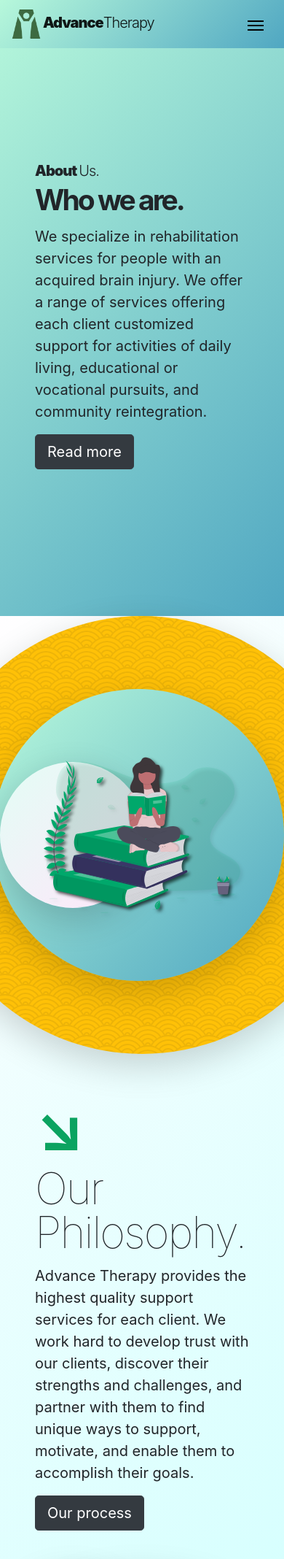
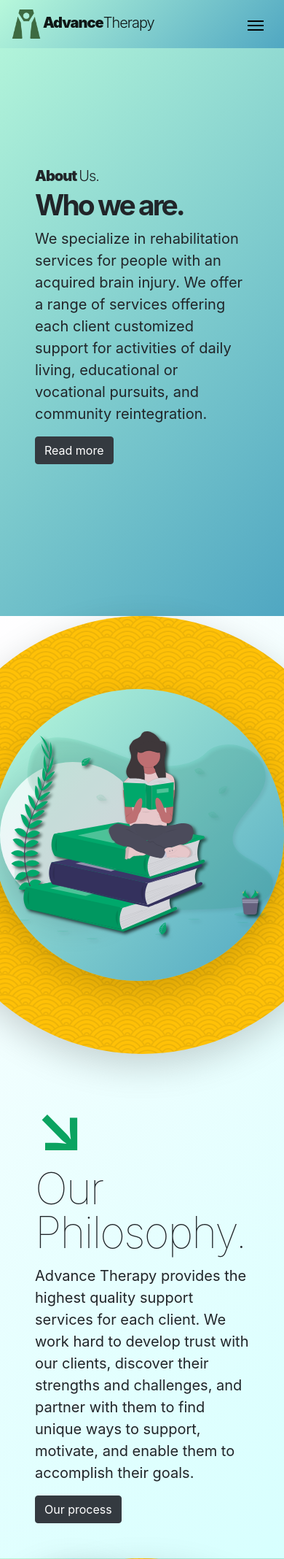
Before and after one commit to masonmedia/advance-therapy-2.0, a PHP site: page /about.php in a window 390 px wide. Shown: the top 2136 px of the page at 73% size. Run offline with PHP 8.4, Linux system fonts and the light colour scheme; data that the repository does not hold is empty; some libraries are stand-ins or nearby versions.

Commit message:
Reduced button size to btn, reduced page_title bottom margin and padding, reduced AOS animation offset

```diff
--- a/about.php
+++ b/about.php
@@ -16,6 +16,9 @@ include './includes/header.php'; ?>
       $btnLink = "#philosophy";
       $btnClass = "btn-dark";
       $btnText = "Read more";
+      $btn2Link = "";
+      $btn2Class = "d-none";
+      $btn2Text = "";
       include './includes/text_banner_component.php';
     ?>
     <!-- image -->
--- a/dist/css/images.css
+++ b/dist/css/images.css
@@ -49,6 +49,10 @@ img:not(.nav-logo) {
 }
 
 @media (max-width: 601px) {
+  .img-banner,
+  .img-standard {
+    width: 100%;
+  }
   .img-center-component {
     width: 100%;
   }
--- a/dist/css/index.css
+++ b/dist/css/index.css
@@ -524,6 +524,10 @@ img:not(.nav-logo) {
 }
 
 @media (max-width: 601px) {
+  .img-banner,
+  .img-standard {
+    width: 100%;
+  }
   .img-center-component {
     width: 100%;
   }
--- a/includes/button.php
+++ b/includes/button.php
@@ -1,5 +1,14 @@
-<a href="<?php echo $btnLink; ?>" data-scroll data-aos="zoom-in" data-aos-offset="20">
-    <button class="btn btn-lg <?php echo $btnClass; ?>">
-        <?php echo $btnText; ?>
-    </button>
-</a>
+<div class="d-inline-block">
+    <!-- btn1 -->
+    <a href="<?php echo $btnLink; ?>" data-scroll data-aos="zoom-in" data-aos-offset="20">
+        <button class="btn <?php echo $btnClass; ?>">
+            <?php echo $btnText; ?>
+        </button>
+    </a>
+    <!-- btn2 optional -->
+    <a href="<?php echo $btn2Link; ?>" data-scroll data-aos="zoom-in" data-aos-offset="20">
+        <button class="<?php echo $btn2Class; ?>">
+            <?php echo $btn2Text; ?>
+        </button>
+    </a>
+</div>
--- a/includes/text_banner_component.php
+++ b/includes/text_banner_component.php
@@ -4,12 +4,12 @@
     <?php echo $microTitle1; ?> <span class="font-weight-light"><?php echo $microTitle2; ?></span>
   </h1>
   <!-- title -->
-  <h1 class="page_title mb-3">
+  <h1 class="page_title pb-2 mb-1" data-aos="fade-right">
     <?php echo $title; ?>
   </h1>
   <p data-aos="zoom-in">
     <?php echo $text; ?>
   </p>
   <!-- button/link -->
-  <?php include './includes/button.php'; ?>
+    <?php include './includes/button.php'; ?>
 </div>
--- a/index.php
+++ b/index.php
@@ -14,6 +14,9 @@ include './includes/header.php'; ?>
       $btnLink = "#about";
       $btnClass = "btn-dark";
       $btnText = "Read more";
+      $btn2Link = "mailto:doug@atherapy.ca";
+      $btn2Class = "btn btn-outline-dark";
+      $btn2Text = "Contact Us";
       include './includes/text_banner_component.php';
     ?>
     <!-- image component -->
@@ -49,6 +52,9 @@ include './includes/header.php'; ?>
     $btnLink = "/about.php";
     $btnClass = "btn-dark";
     $btnText = "Read more";
+    $btn2Link = "";
+    $btn2Class = "d-none";
+    $btn2Text = "";
     include './includes/text_right_component.php';
   ?>
   </div>
--- a/js/main.js
+++ b/js/main.js
@@ -36,7 +36,7 @@ function allScripts () {
           document.getElementById("copyright").innerHTML = "&copy; Advance Therapy " + d.getFullYear();
 
           AOS.init({
-            offset: 200,
+            offset: 0,
             duration: 1500,
             easing: 'ease-in-out-back',
             delay: 0
--- a/scss/images.css
+++ b/scss/images.css
@@ -49,6 +49,10 @@ img:not(.nav-logo) {
 }
 
 @media (max-width: 601px) {
+  .img-banner,
+  .img-standard {
+    width: 100%;
+  }
   .img-center-component {
     width: 100%;
   }
--- a/scss/images.min.css
+++ b/scss/images.min.css
@@ -1 +1 @@
-.img-banner{width:100%}.img-standard{width:75%}.img-center-component{width:75%}.img-400{width:400px}img:not(.nav-logo){position:relative;-webkit-filter:drop-shadow(3px 3px 2px rgba(0,0,0,0.7));filter:drop-shadow(3px 3px 2px rgba(0,0,0,0.7))}.shadow{-webkit-filter:drop-shadow(3px 3px 2px rgba(0,0,0,0.7));filter:drop-shadow(3px 3px 2px rgba(0,0,0,0.7))}@media (max-width: 992px){.img-banner{width:75%}.img-center-component{width:75%}.img-standard{width:50%}}@media (max-width: 768px){.img-banner,.img-standard{width:75%}.img-center-component{width:75%}}@media (max-width: 601px){.img-center-component{width:100%}}
+.img-banner{width:100%}.img-standard{width:75%}.img-center-component{width:75%}.img-400{width:400px}img:not(.nav-logo){position:relative;-webkit-filter:drop-shadow(3px 3px 2px rgba(0,0,0,0.7));filter:drop-shadow(3px 3px 2px rgba(0,0,0,0.7))}.shadow{-webkit-filter:drop-shadow(3px 3px 2px rgba(0,0,0,0.7));filter:drop-shadow(3px 3px 2px rgba(0,0,0,0.7))}@media (max-width: 992px){.img-banner{width:75%}.img-center-component{width:75%}.img-standard{width:50%}}@media (max-width: 768px){.img-banner,.img-standard{width:75%}.img-center-component{width:75%}}@media (max-width: 601px){.img-banner,.img-standard{width:100%}.img-center-component{width:100%}}
--- a/scss/images.scss
+++ b/scss/images.scss
@@ -47,6 +47,10 @@ img:not(.nav-logo) {
     }
 }
 @media (max-width: 601px) {
+    .img-banner,
+    .img-standard {
+        width: 100%;
+    }
     .img-center-component {
         width: 100%;
     }
--- a/services.php
+++ b/services.php
@@ -15,6 +15,9 @@ include './includes/header.php'; ?>
       $btnLink = "#individual";
       $btnClass = "btn-dark";
       $btnText = "Read more";
+      $btn2Link = "";
+      $btn2Class = "d-none";
+      $btn2Text = "";
       include './includes/text_banner_component.php';
     ?>
     <!-- image -->
--- a/therapists.php
+++ b/therapists.php
@@ -15,6 +15,9 @@ include './includes/header.php'; ?>
       $btnLink = "#collaboration";
       $btnClass = "btn-dark";
       $btnText = "Read more";
+      $btn2Link = "";
+      $btn2Class = "d-none";
+      $btn2Text = "";
       include './includes/text_banner_component.php';
     ?>
     <!-- image -->
```
Also changed, not shown: 2 other files.
